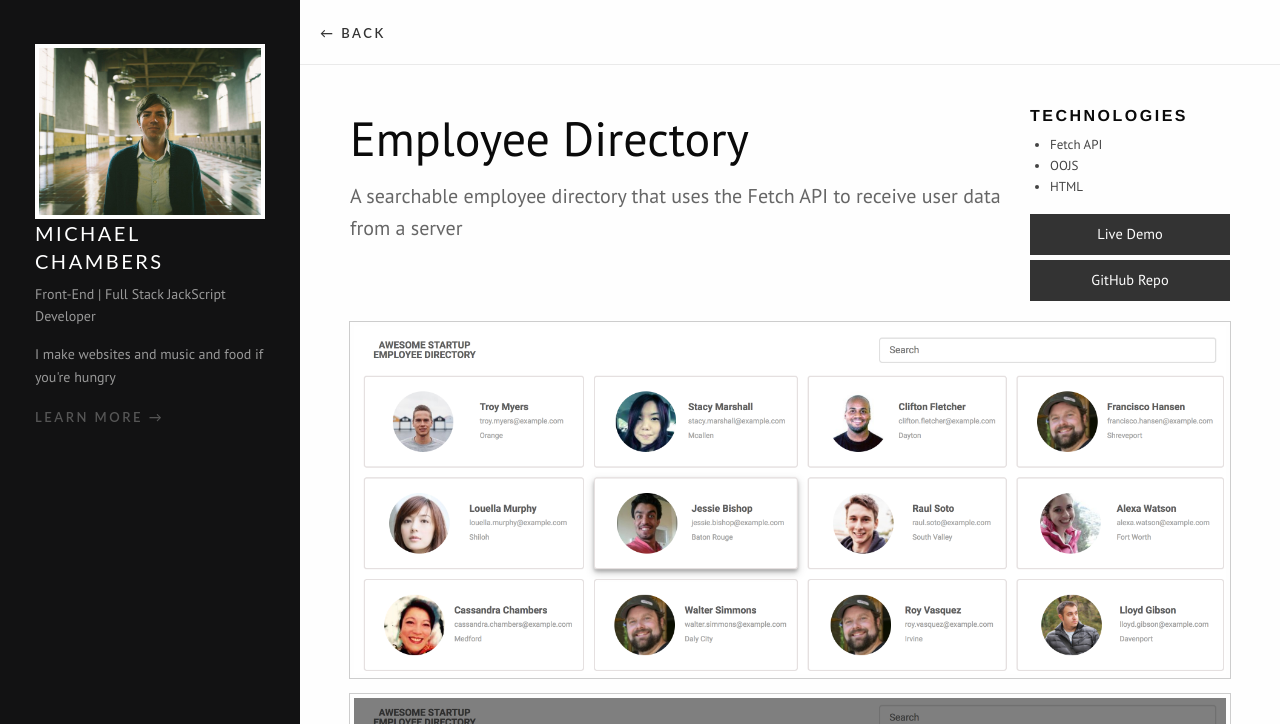
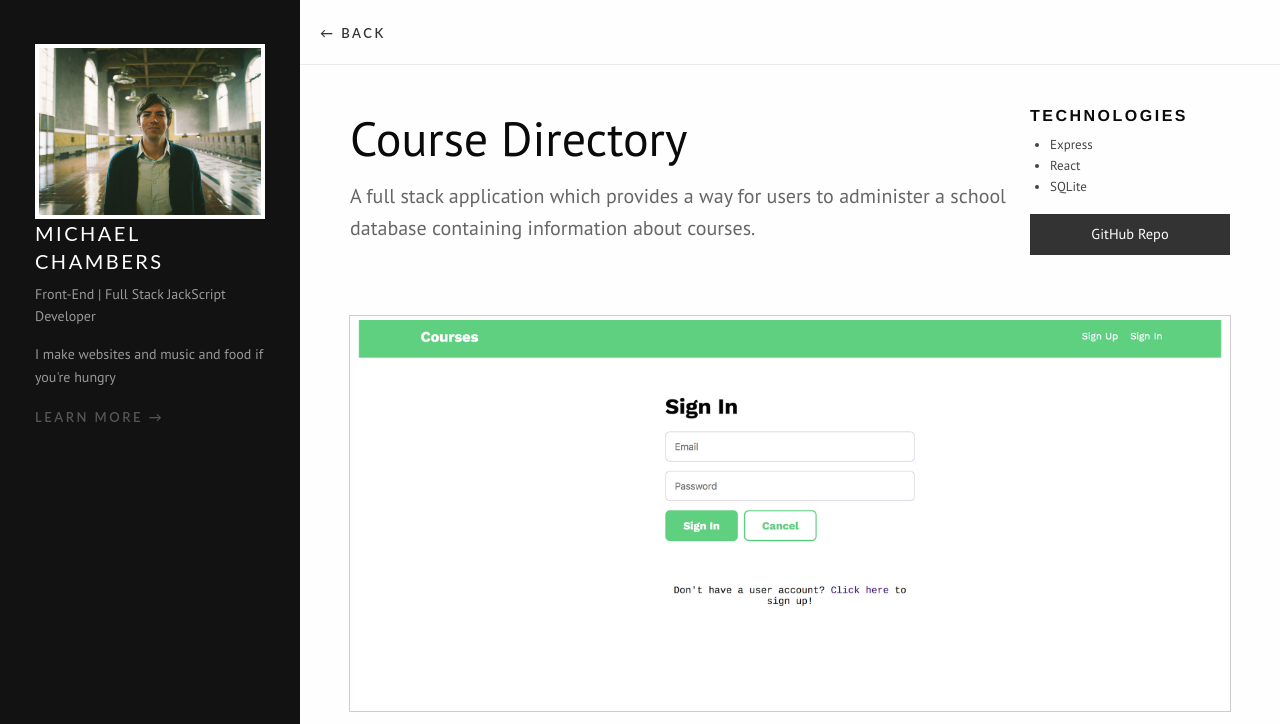
Before and after one commit to chamberino/chamberino.github.io, a plain HTML site: page course-directory.html in a window 1280 px wide. Shown: the top 724 px of the page. Drawn offline with Linux system fonts and the light colour scheme.

Commit message:
Adds full stack application. Removes employee directory.

```diff
--- a/employee-directory.html
+++ b/course-directory.html
@@ -34,24 +34,22 @@
     <article class="grid-container portfolio-intro portfolio-project">
       <div class="grid-x">
         <div class="cell small-6 medium-9 large-9">
-          <h1>Employee Directory</h1>
-          <p class="lead text-light">A searchable employee directory that uses the Fetch API to receive user data from a server</p>
+          <h1>Course Directory</h1>
+          <p class="lead text-light">A full stack application which provides a way for users to administer a school database containing information about courses.</p>
         </div>
         <div class="cell portfolio-meta small-6 medium-2 large-3">
           <h6>Technologies</h6>
           <ul>
-              <li>Fetch API</li>
-              <li>OOJS</li>
-              <li>HTML</li>
+              <li>Express</li>
+              <li>React</li>
+              <li>SQLite</li>
           </ul>
-          <a class="button expanded" href="https://chamberino.github.io/project_8_employee_directory">Live Demo</a>
-          <a class="button expanded" href="https://github.com/chamberino/project_8_employee_directory">GitHub Repo</a>
+          <a class="button expanded" href="https://github.com/chamberino/project10_full_stack_app">GitHub Repo</a>
         </div>
       </div>
         <div class=portfolio-images>
-          <img class="image" src="img/directory_landscape1.png" width="1200" height="550" />
-          <img class="image" src="img/directory_landscape2.png" width="1200" height="550" />
-          <img class="image" src="img/directory_landscape3.png" width="1200" height="550" />
+          <img class="image" src="img/course_directory_signin.png" width="1200" height="550" />
+          <img class="image" src="img/course_directory_landscape.png" width="1200" height="550" />
         </div>
     </article>
   </div>
```
Also changed, not shown: index.html (+37 -15 lines), img/course_directory_landscape.png (added), img/course_directory_landscape2.png (added), img/course_directory_main.png (added), img/course_directory_signin.png (added), img/courses_directory.png (added).
